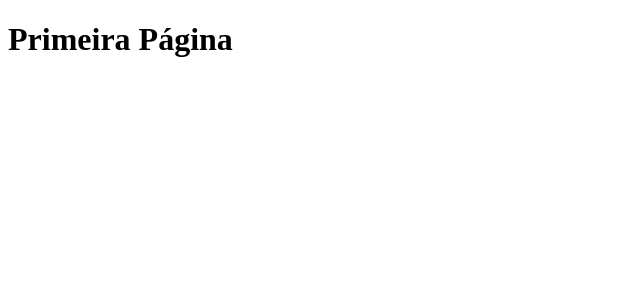
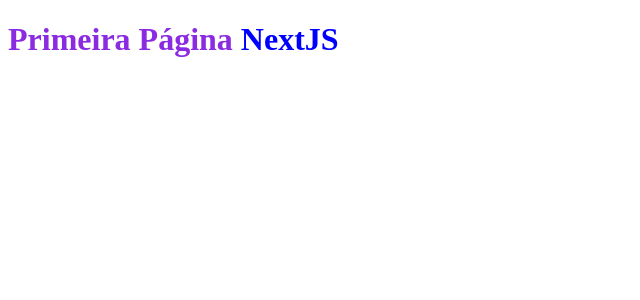
Before and after one commit to marciocarolino/board, a Next.js app: page / in a window 1280 px wide. Shown: the top 300 px of the page, without its empty margins (0-640 px from the left). Built offline with nearby package versions, Linux system fonts and the light colour scheme.

Commit message:
adicionando sass

```diff
--- a/package.json
+++ b/package.json
@@ -13,7 +13,8 @@
     "eslint-config-next": "13.0.6",
     "next": "13.0.6",
     "react": "18.2.0",
-    "react-dom": "18.2.0"
+    "react-dom": "18.2.0",
+    "sass": "^1.56.1"
   },
   "devDependencies": {
     "@types/node": "^18.11.11",
--- a/src/pages/index.tsx
+++ b/src/pages/index.tsx
@@ -1,7 +1,9 @@
+import styles from "../styles/styles.module.scss";
+
 export default function Home() {
   return (
     <div>
-      <h1>Primeira Página</h1>
+      <h1 className={styles.title}>Primeira Página  <span>NextJS</span></h1>
     </div>
   );
 }
--- /dev/null
+++ b/src/styles/styles.module.scss
@@ -0,0 +1,9 @@
+
+
+.title{
+    color:blueviolet;
+
+    span{
+        color:blue;
+    }
+}
```
Also changed, not shown: 1 other file (tests, documents, lock files or other folders).
